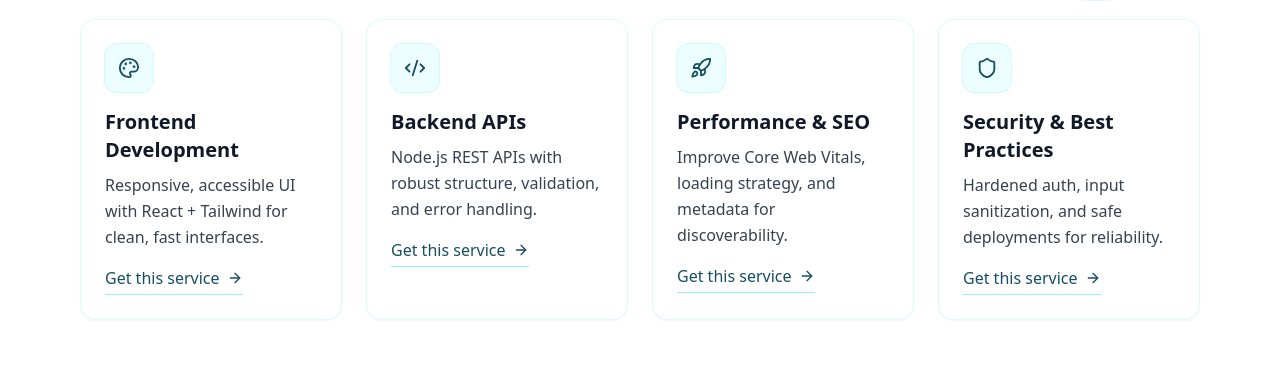
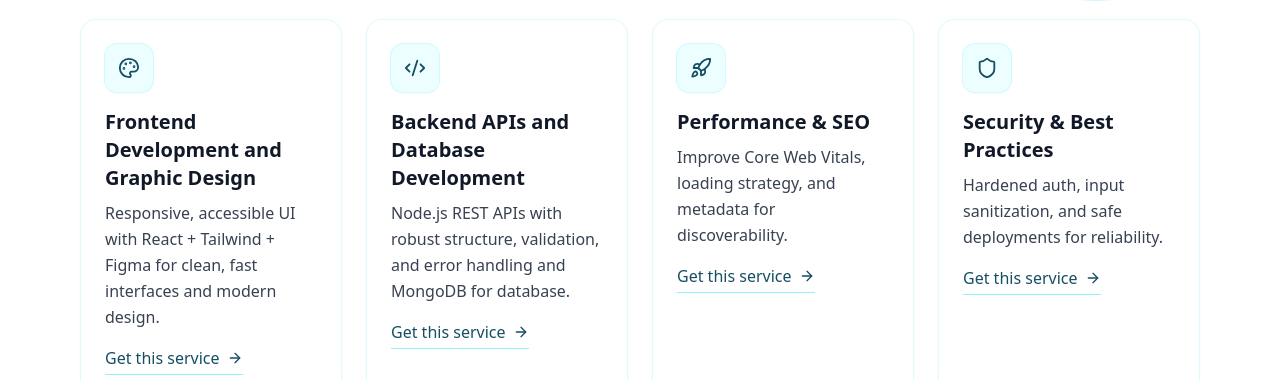
Before and after one commit to pkay025/My-Portfolio, a React (Vite) app in the folder my-portfolio/: page / in a window 1280 px wide. Shown: the part 1951-2331 px from the top of the page. Built offline with nearby package versions, Linux system fonts and the light colour scheme.

Commit message:
feat: Add initial README documentation and a new Services component.

```diff
--- a/my-portfolio/src/Components/Services.jsx
+++ b/my-portfolio/src/Components/Services.jsx
@@ -3,14 +3,14 @@ import { Code2, Palette, Rocket, Shield, ArrowRight } from 'lucide-react'
 const services = [
   {
     id: 1,
-    title: 'Frontend Development',
-    description: 'Responsive, accessible UI with React + Tailwind for clean, fast interfaces.',
+    title: 'Frontend Development and Graphic Design',
+    description: 'Responsive, accessible UI with React + Tailwind + Figma for clean, fast interfaces and modern design.',
     Icon: Palette,
   },
   {
     id: 2,
-    title: 'Backend APIs',
-    description: 'Node.js REST APIs with robust structure, validation, and error handling.',
+    title: 'Backend APIs and Database Development',
+    description: 'Node.js REST APIs with robust structure, validation, and error handling and MongoDB for database.',
     Icon: Code2,
   },
   {
```
Also changed, not shown: 1 other file (tests, documents, lock files or other folders).
